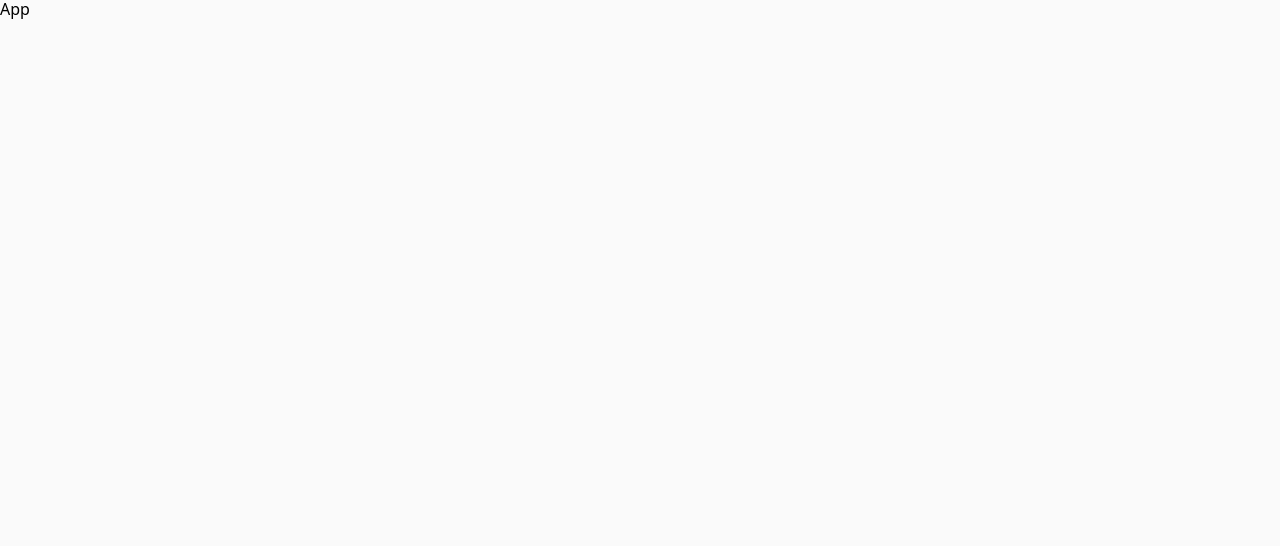
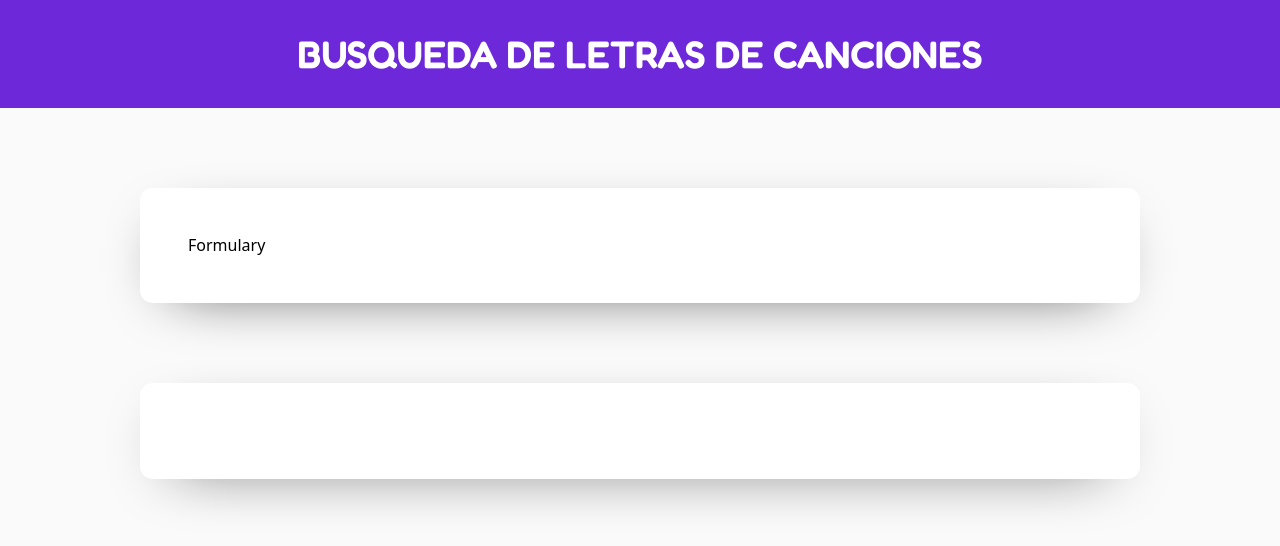
Before and after one commit to NestorSanchezS/BuscadorMusicaLetraApp, a React (Vite) app: page / in a window 1280 px wide. Shown: the top 546 px of the page. Built offline with nearby package versions, Linux system fonts and the light colour scheme.

Commit message:
add component Formulary

```diff
--- a/src/App.jsx
+++ b/src/App.jsx
@@ -1,5 +1,10 @@
 import React from "react";
+import { AppLetters } from "./components/AppLetters";
 
 export const App = () => {
-  return <div>App</div>;
+  return (
+    <>
+      <AppLetters />
+    </>
+  );
 };
--- /dev/null
+++ b/src/components/AppLetters.jsx
@@ -0,0 +1,12 @@
+import React from "react";
+import { Formulary } from "./Formulary";
+
+export const AppLetters = () => {
+  return (
+    <>
+      <header>Busqueda de letras de Canciones</header>
+      <Formulary />
+      <main></main>
+    </>
+  );
+};
--- /dev/null
+++ b/src/components/Formulary.jsx
@@ -0,0 +1,5 @@
+import React from "react";
+
+export const Formulary = () => {
+  return <form>Formulary</form>;
+};
```
